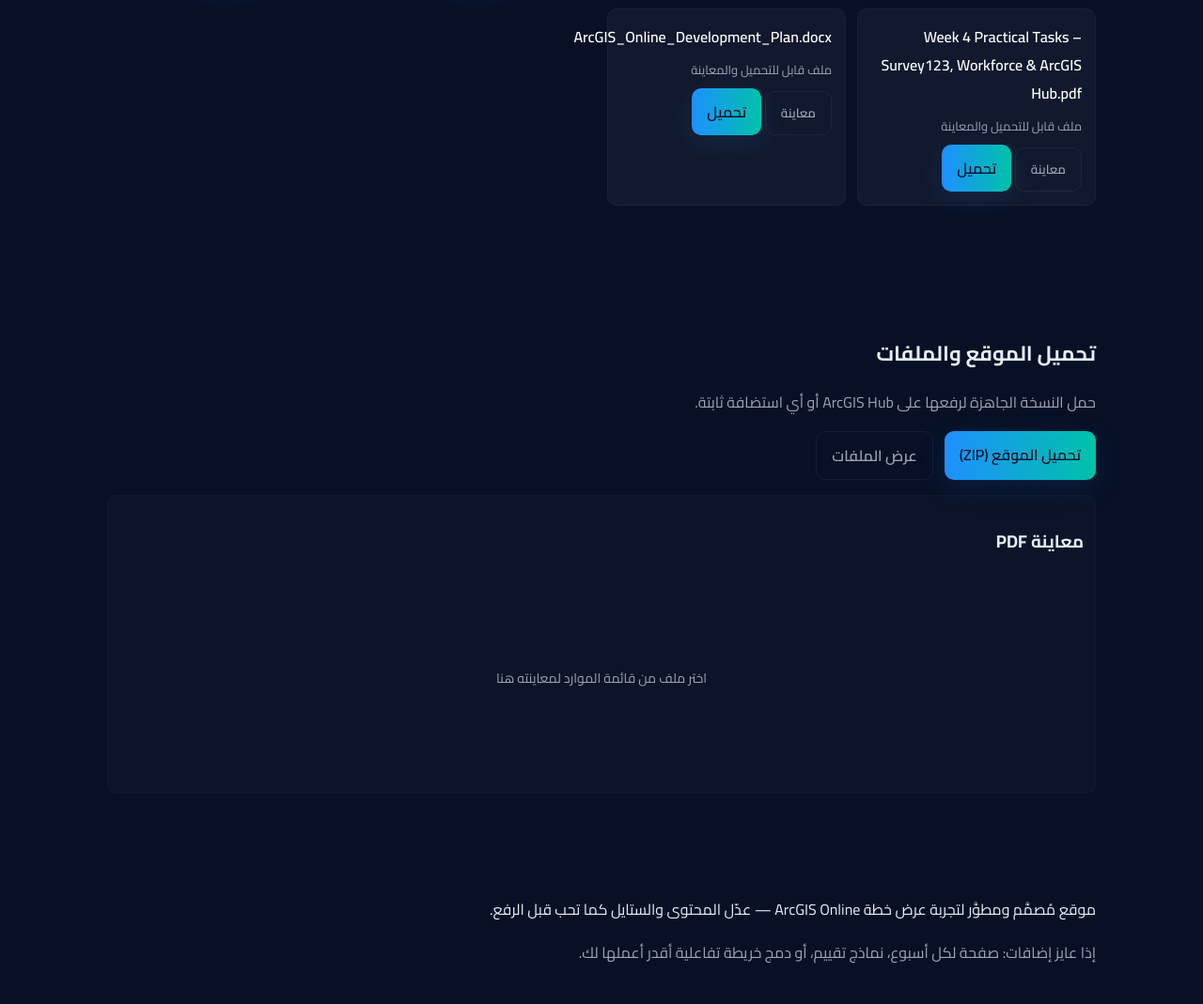
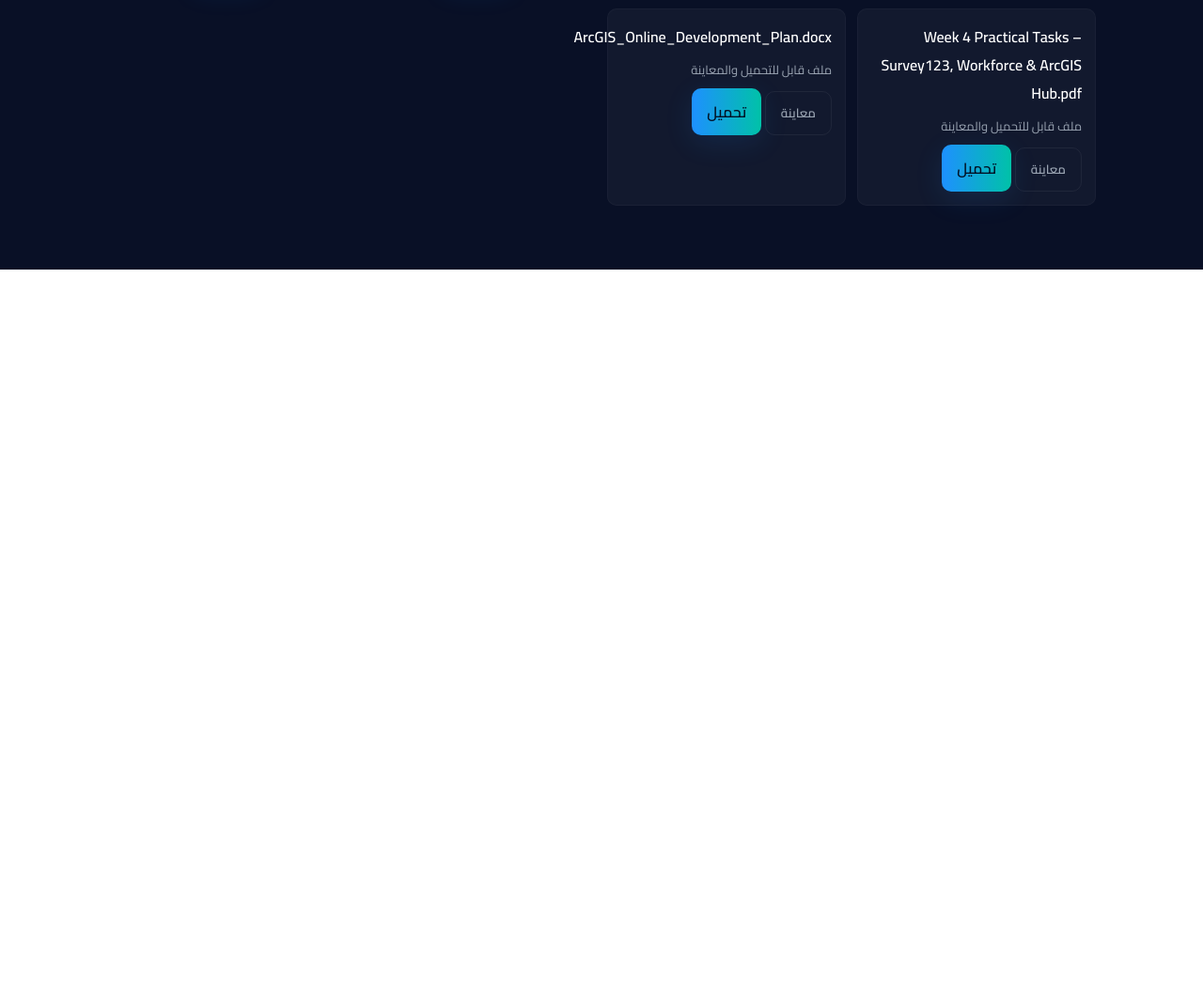
Before and after one commit to saadbarghouth2-blip/-ArcGIS-Online-Mon, a plain HTML site: page index.html in a window 1280 px wide. Shown: the part 2074-3143 px from the top of the page at 94% size. After the commit the page ends 2361 px from the top, so only its background shows below. Drawn offline with Linux system fonts and the light colour scheme.

Commit message:
Remove download section and footer from index.html
Removed the download section and footer from the HTML.

```diff
--- a/index.html
+++ b/index.html
@@ -113,30 +113,10 @@
     </div>
   </section>
 
-  <section id="download" class="section download-section card-section">
-    <div class="container">
-      <h2 class="section-title">تحميل الموقع والملفات</h2>
-      <p class="muted">حمل النسخة الجاهزة لرفعها على ArcGIS Hub أو أي استضافة ثابتة.</p>
-      <div class="download-actions">
-        <a class="btn primary" id="downloadSite" href="ArcGIS_online_Plan_site_v2.zip" download>تحميل الموقع (ZIP)</a>
-        <a class="btn outline" id="downloadAll" href="#resources">عرض الملفات</a>
-      </div>
 
-      <div class="preview-area">
-        <h3>معاينة PDF</h3>
-        <div id="pdfPreview" class="pdf-preview">اختر ملف من قائمة الموارد لمعاينته هنا</div>
-      </div>
-    </div>
-  </section>
 
 </main>
 
-<footer class="footer">
-  <div class="container">
-    <p>موقع مُصمَّم ومطوَّر لتجربة عرض خطة ArcGIS Online — عدّل المحتوى والستايل كما تحب قبل الرفع.</p>
-    <p class="muted">إذا عايز إضافات: صفحة لكل أسبوع، نماذج تقييم، أو دمج خريطة تفاعلية أقدر أعملها لك.</p>
-  </div>
-</footer>
 
 <!-- Modal for PDF viewer -->
 <div id="modal" class="modal" aria-hidden="true">
```
